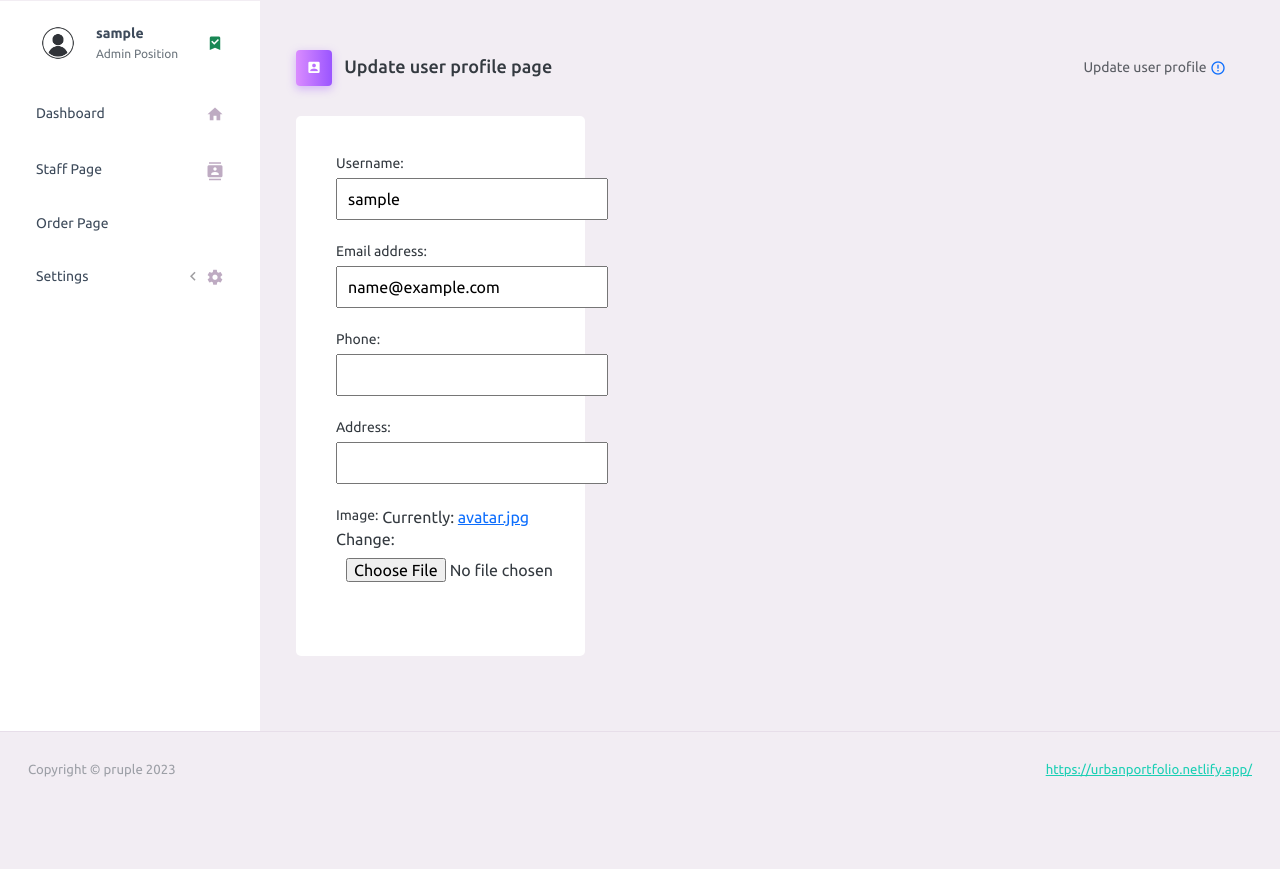
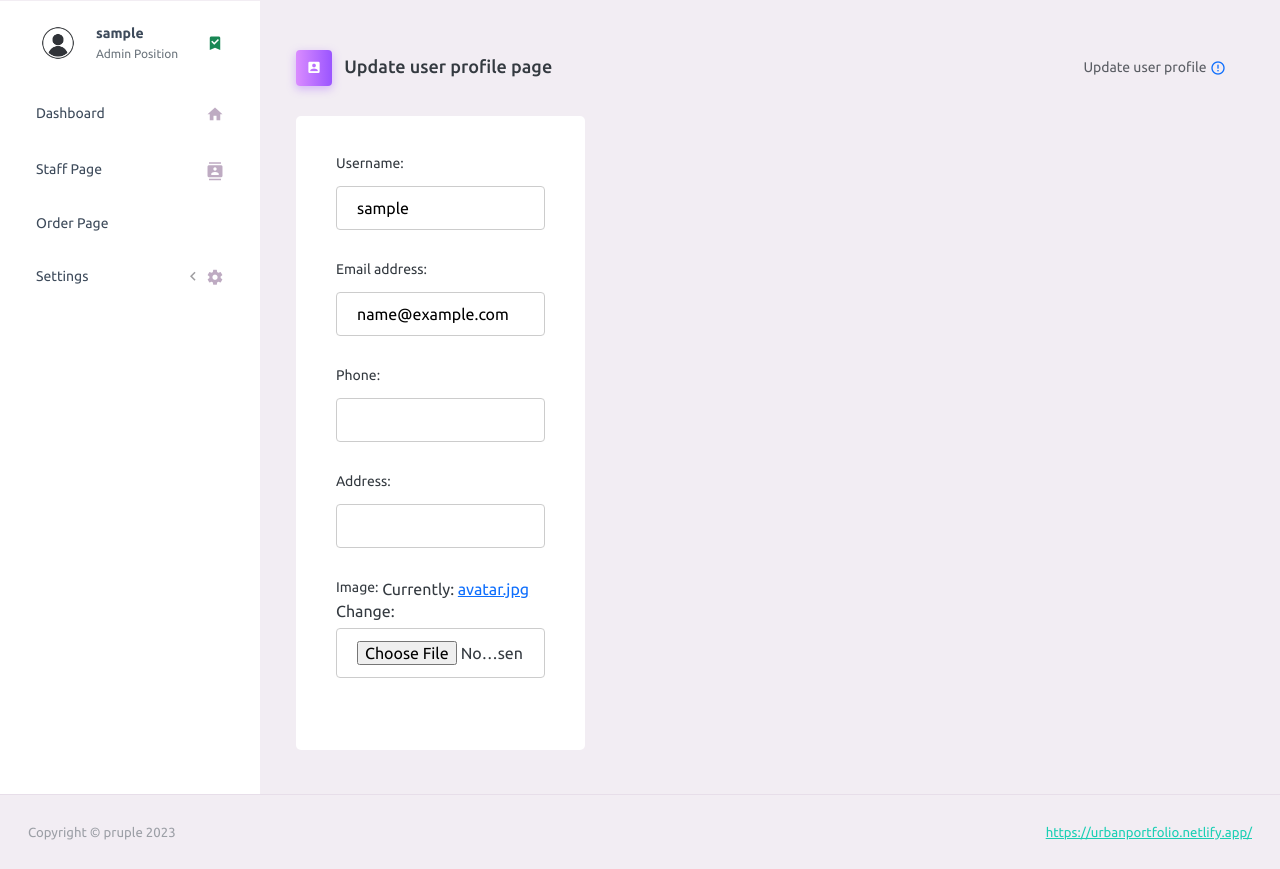
Before and after one commit to urbain32/App-inventory, a Django app: page /profile/update/ in a window 1280 px wide. Shown: the part 74-943 px from the top of the page. Before the commit the page ends 851 px from the top, so only its background shows below. Run offline with Django 4.2, Linux system fonts and the light colour scheme; the visitor is signed in with stand-in values (Sample User, id 1); some libraries are stand-ins or nearby versions.

Commit message:
styling our profile css

```diff
--- a/templates/user/profile_update.html
+++ b/templates/user/profile_update.html
@@ -1,3 +1,4 @@
+
 {% extends "partials/base.html" %} {%block title%} Profile Update page {%endblock%}
 <!--load static-->
 {% load static %}
@@ -75,9 +76,14 @@
 </div>
 <style>
   .form-group input{
-    padding: 10px;
+    width: 100%;
+  padding: 12px 20px;
+  margin: 8px 0;
+  display: inline-block;
+  border: 1px solid #ccc;
+  border-radius: 4px;
+  box-sizing: border-box;
   }
 </style>
 
-
 {% endblock %}
```
